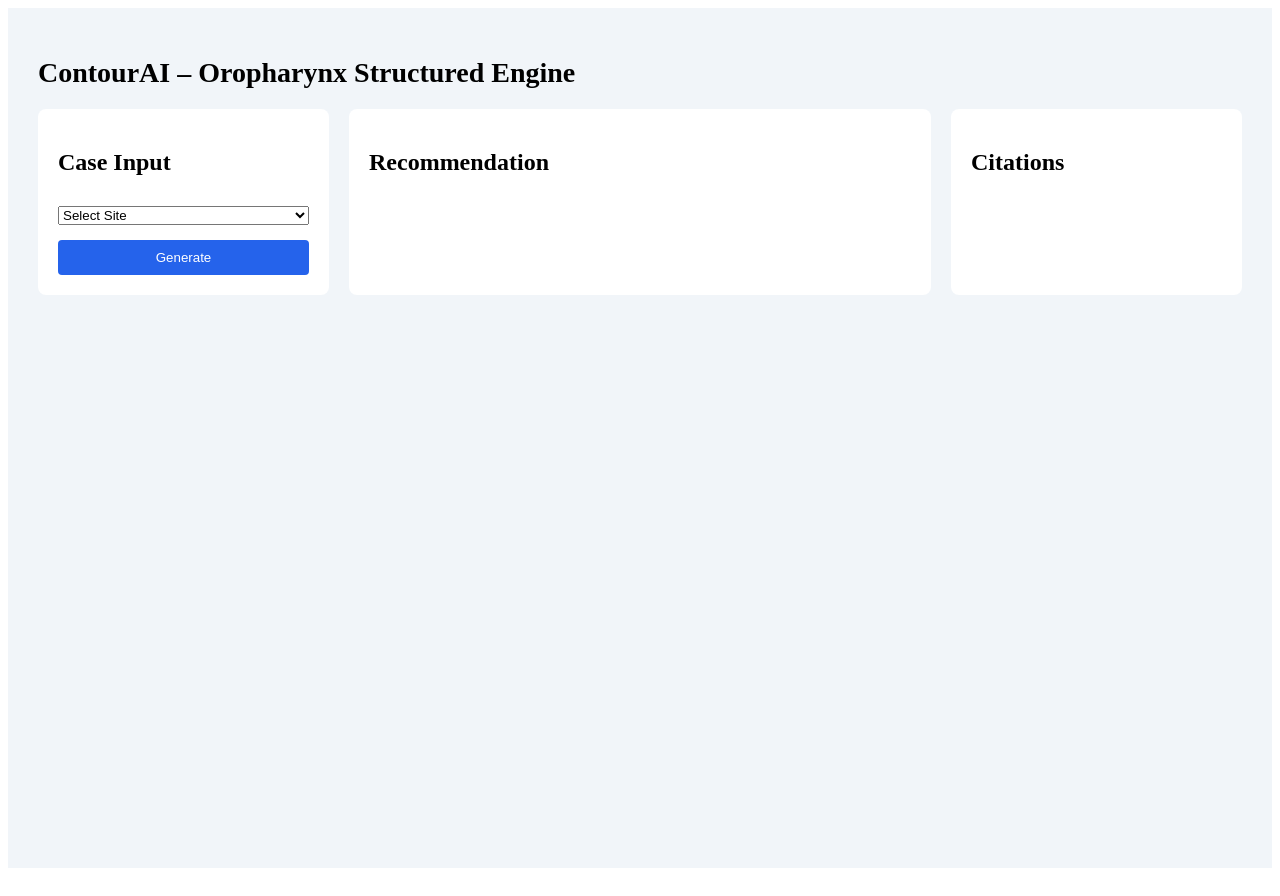
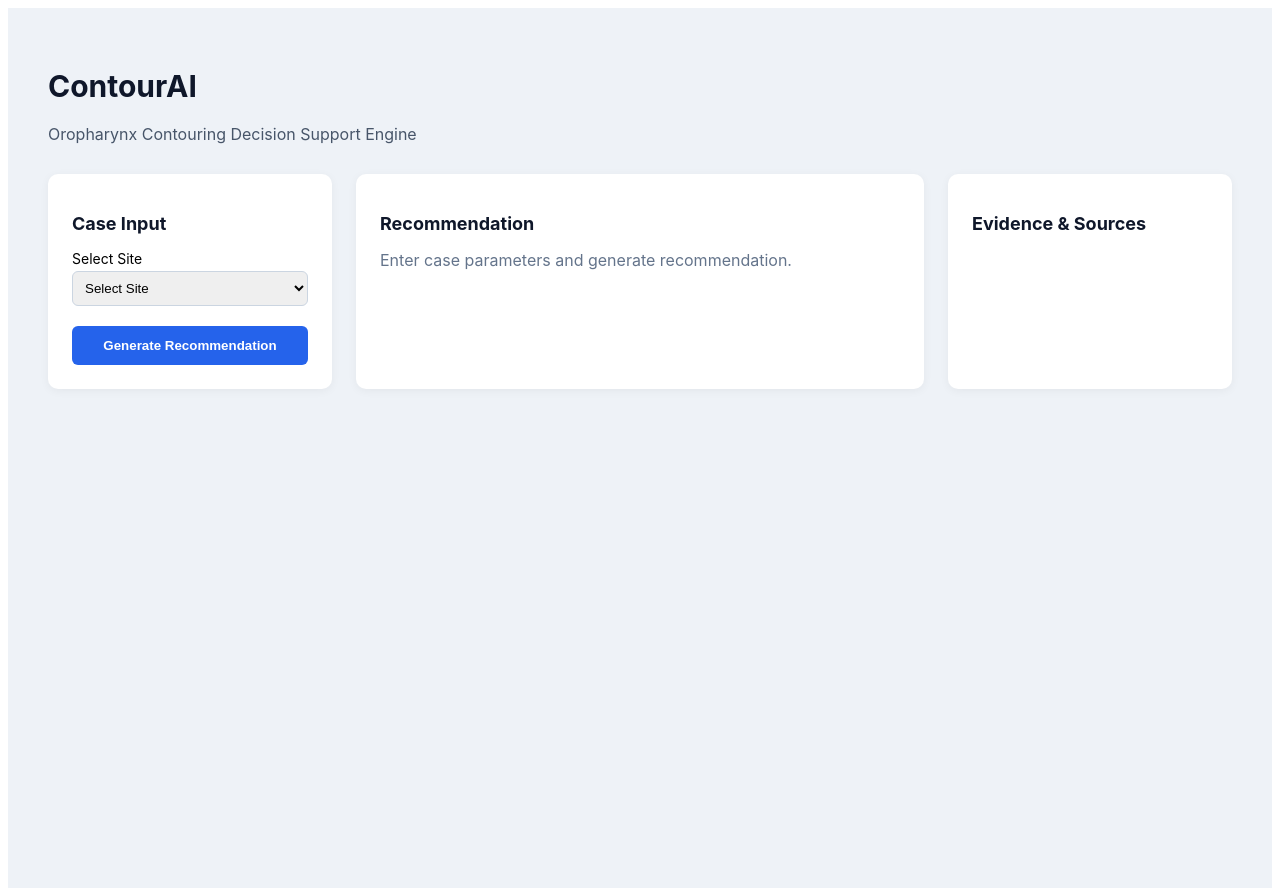
Before and after one commit to Bubblycommandant/Contourai, a Next.js app: page / in a window 1280 px wide. Built offline with nearby package versions, Linux system fonts and the light colour scheme.

Commit message:
Update page.tsx

```diff
--- a/app/page.tsx
+++ b/app/page.tsx
@@ -19,105 +19,133 @@ export default function Home() {
   };
 
   return (
-    <div style={{ minHeight: "100vh", backgroundColor: "#f1f5f9", padding: 30 }}>
-      <h1 style={{ fontSize: 28, fontWeight: 600, marginBottom: 20 }}>
-        ContourAI – Oropharynx Structured Engine
-      </h1>
+    <div
+      style={{
+        minHeight: "100vh",
+        backgroundColor: "#eef2f7",
+        padding: 40,
+        fontFamily:
+          "-apple-system, BlinkMacSystemFont, 'Segoe UI', Roboto, sans-serif",
+      }}
+    >
+      {/* HEADER */}
+      <div style={{ marginBottom: 30 }}>
+        <h1 style={{ fontSize: 30, fontWeight: 700, color: "#0f172a" }}>
+          ContourAI
+        </h1>
+        <p style={{ color: "#475569", marginTop: 4 }}>
+          Oropharynx Contouring Decision Support Engine
+        </p>
+      </div>
 
-      <div style={{ display: "grid", gridTemplateColumns: "1fr 2fr 1fr", gap: 20 }}>
+      <div
+        style={{
+          display: "grid",
+          gridTemplateColumns: "1fr 2fr 1fr",
+          gap: 24,
+        }}
+      >
+        {/* LEFT PANEL */}
+        <div style={cardStyle}>
+          <h2 style={sectionTitle}>Case Input</h2>
 
-        {/* LEFT PANEL */}
-        <div style={{ background: "white", padding: 20, borderRadius: 8 }}>
-          <h2>Case Input</h2>
-
-          <select
+          <Label>Select Site</Label>
+          <Select
             value={form.site}
             onChange={(e) => setForm({ ...form, site: e.target.value })}
-            style={{ width: "100%", marginTop: 10 }}
           >
             <option value="">Select Site</option>
             <option>Head & Neck</option>
-          </select>
+          </Select>
 
           {form.site === "Head & Neck" && (
             <>
-              <select
+              <Label>Subsite</Label>
+              <Select
                 value={form.subsite}
                 onChange={(e) =>
                   setForm({ ...form, subsite: e.target.value })
                 }
-                style={{ width: "100%", marginTop: 10 }}
               >
                 <option value="">Select Subsite</option>
                 <option>Oropharynx</option>
-              </select>
+              </Select>
 
-              <input
-                placeholder="T Stage (e.g., T4)"
+              <Label>T Stage</Label>
+              <Input
+                placeholder="e.g., T4"
                 value={form.tStage}
                 onChange={(e) =>
                   setForm({ ...form, tStage: e.target.value })
                 }
-                style={{ width: "100%", marginTop: 10 }}
               />
 
-              <input
-                placeholder="N Stage (e.g., N2b)"
+              <Label>N Stage</Label>
+              <Input
+                placeholder="e.g., N2b"
                 value={form.nStage}
                 onChange={(e) =>
                   setForm({ ...form, nStage: e.target.value })
                 }
-                style={{ width: "100%", marginTop: 10 }}
               />
 
-              <select
+              <Label>ENE Status</Label>
+              <Select
                 value={form.eneStatus}
                 onChange={(e) =>
                   setForm({ ...form, eneStatus: e.target.value })
                 }
-                style={{ width: "100%", marginTop: 10 }}
               >
                 <option>Not Present</option>
                 <option>Microscopic</option>
                 <option>Macroscopic</option>
                 <option>Present (unspecified)</option>
-              </select>
+              </Select>
             </>
           )}
 
-          <button
-            onClick={handleGenerate}
-            style={{
-              marginTop: 15,
-              padding: 10,
-              width: "100%",
-              backgroundColor: "#2563eb",
-              color: "white",
-              border: "none",
-              borderRadius: 4,
-            }}
-          >
-            Generate
+          <button style={primaryButton} onClick={handleGenerate}>
+            Generate Recommendation
           </button>
         </div>
 
         {/* CENTER PANEL */}
-        <div style={{ background: "white", padding: 20, borderRadius: 8 }}>
-          <h2>Recommendation</h2>
+        <div style={cardStyle}>
+          <h2 style={sectionTitle}>Recommendation</h2>
+
+          {!result && (
+            <p style={{ color: "#64748b" }}>
+              Enter case parameters and generate recommendation.
+            </p>
+          )}
 
           {result && (
             <>
-              <p><strong>Summary:</strong> {result.summary}</p>
-              <p><strong>GTV:</strong> {result.gtv}</p>
-              <p><strong>CTV:</strong> {result.ctv}</p>
-              <p><strong>Elective:</strong> {result.electiveText}</p>
-              <p><strong>PTV:</strong> {result.ptv}</p>
+              <HeaderBlock result={result} />
 
-              <details style={{ marginTop: 15 }}>
-                <summary style={{ cursor: "pointer", fontWeight: 600 }}>
-                  Structured Levels
+              <ClinicalRow title="GTV" value={result.gtv} />
+              <ClinicalRow title="CTV" value={result.ctv} />
+              <ClinicalRow title="Elective" value={result.electiveText} />
+              <ClinicalRow title="PTV" value={result.ptv} />
+
+              {result.deepExtensions.length > 0 && (
+                <div style={{ marginTop: 20 }}>
+                  <h3 style={{ fontSize: 16, marginBottom: 8 }}>
+                    Deep Space Extensions
+                  </h3>
+                  <ul style={{ paddingLeft: 18 }}>
+                    {result.deepExtensions.map((d, i) => (
+                      <li key={i}>{d}</li>
+                    ))}
+                  </ul>
+                </div>
+              )}
+
+              <details style={detailsStyle}>
+                <summary style={summaryStyle}>
+                  Structured Nodal Levels
                 </summary>
-                <pre style={{ fontSize: 12 }}>
+                <pre style={codeBlock}>
 {JSON.stringify(
   {
     laterality: result.laterality,
@@ -129,11 +157,11 @@ export default function Home() {
                 </pre>
               </details>
 
-              <details style={{ marginTop: 15 }}>
-                <summary style={{ cursor: "pointer", fontWeight: 600 }}>
+              <details style={detailsStyle}>
+                <summary style={summaryStyle}>
                   Anatomical Boundaries
                 </summary>
-                <pre style={{ fontSize: 12 }}>
+                <pre style={codeBlock}>
 {JSON.stringify(result.levelBoundaries, null, 2)}
                 </pre>
               </details>
@@ -142,20 +170,146 @@ export default function Home() {
         </div>
 
         {/* RIGHT PANEL */}
-        <div style={{ background: "white", padding: 20, borderRadius: 8 }}>
-          <h2>Citations</h2>
-          {result && (
-            <ul>
-              {result.citations.map((c, i) => (
-                <li key={i}>
-                  {c.organization} – {c.title} ({c.year})
-                </li>
-              ))}
-            </ul>
-          )}
+        <div style={cardStyle}>
+          <h2 style={sectionTitle}>Evidence & Sources</h2>
+
+          {result &&
+            result.citations.map((c, i) => (
+              <div key={i} style={citationBlock}>
+                <strong>{c.organization}</strong>
+                <div style={{ fontSize: 14 }}>{c.title}</div>
+                <div style={{ fontSize: 13, color: "#64748b" }}>
+                  {c.year}
+                </div>
+                <span style={evidenceBadge}>{c.evidence}</span>
+              </div>
+            ))}
         </div>
-
       </div>
     </div>
   );
 }
+
+/* ======================= COMPONENTS ======================= */
+
+function HeaderBlock({ result }: { result: Recommendation }) {
+  return (
+    <div
+      style={{
+        backgroundColor: "#f1f5f9",
+        padding: 14,
+        borderRadius: 6,
+        marginBottom: 20,
+      }}
+    >
+      <strong>Summary:</strong> {result.summary}
+    </div>
+  );
+}
+
+function ClinicalRow({ title, value }: any) {
+  return (
+    <div style={{ marginBottom: 12 }}>
+      <strong>{title}:</strong>
+      <div style={{ marginTop: 4 }}>{value}</div>
+    </div>
+  );
+}
+
+/* ======================= STYLES ======================= */
+
+const cardStyle = {
+  backgroundColor: "white",
+  padding: 24,
+  borderRadius: 10,
+  boxShadow: "0 2px 10px rgba(0,0,0,0.05)",
+};
+
+const sectionTitle = {
+  fontSize: 18,
+  marginBottom: 16,
+  color: "#0f172a",
+};
+
+const primaryButton = {
+  marginTop: 20,
+  padding: 12,
+  width: "100%",
+  backgroundColor: "#2563eb",
+  color: "white",
+  border: "none",
+  borderRadius: 6,
+  fontWeight: 600,
+  cursor: "pointer",
+};
+
+const detailsStyle = {
+  marginTop: 20,
+};
+
+const summaryStyle = {
+  cursor: "pointer",
+  fontWeight: 600,
+  color: "#1e293b",
+};
+
+const codeBlock = {
+  marginTop: 10,
+  fontSize: 12,
+  backgroundColor: "#f8fafc",
+  padding: 12,
+  borderRadius: 6,
+};
+
+const citationBlock = {
+  marginBottom: 18,
+  padding: 12,
+  backgroundColor: "#f8fafc",
+  borderRadius: 6,
+};
+
+const evidenceBadge = {
+  marginTop: 6,
+  display: "inline-block",
+  fontSize: 12,
+  padding: "2px 8px",
+  borderRadius: 4,
+  backgroundColor: "#16a34a",
+  color: "white",
+};
+
+function Label({ children }: any) {
+  return (
+    <div style={{ marginTop: 12, marginBottom: 4, fontSize: 14 }}>
+      {children}
+    </div>
+  );
+}
+
+function Input(props: any) {
+  return (
+    <input
+      {...props}
+      style={{
+        width: "100%",
+        padding: 8,
+        borderRadius: 6,
+        border: "1px solid #cbd5e1",
+      }}
+    />
+  );
+}
+
+function Select(props: any) {
+  return (
+    <select
+      {...props}
+      style={{
+        width: "100%",
+        padding: 8,
+        borderRadius: 6,
+        border: "1px solid #cbd5e1",
+      }}
+    />
+  );
+}
```
